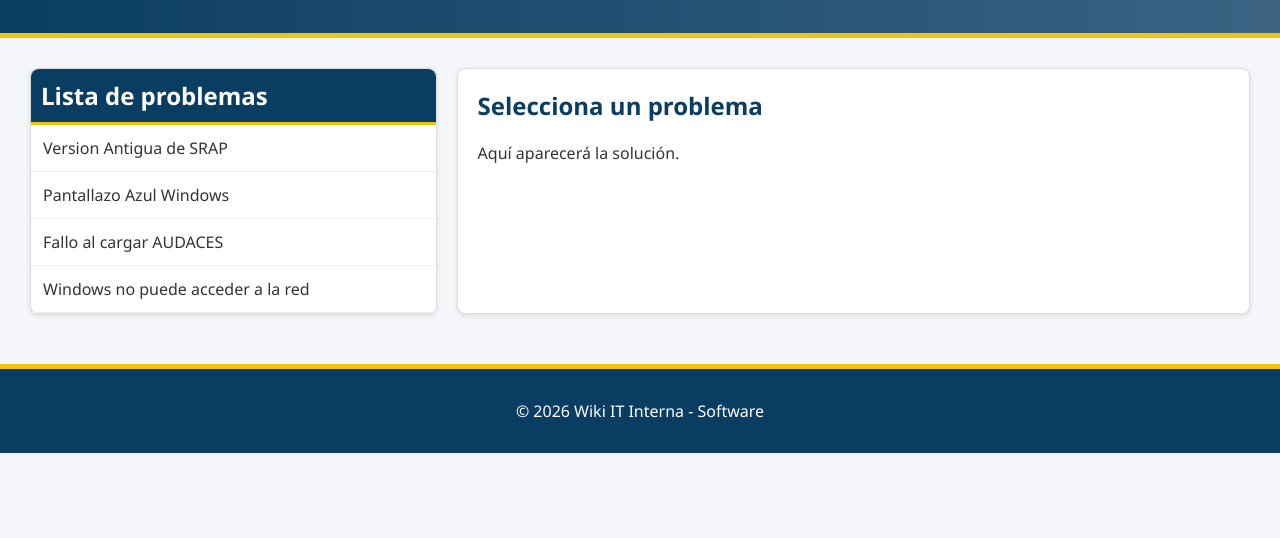
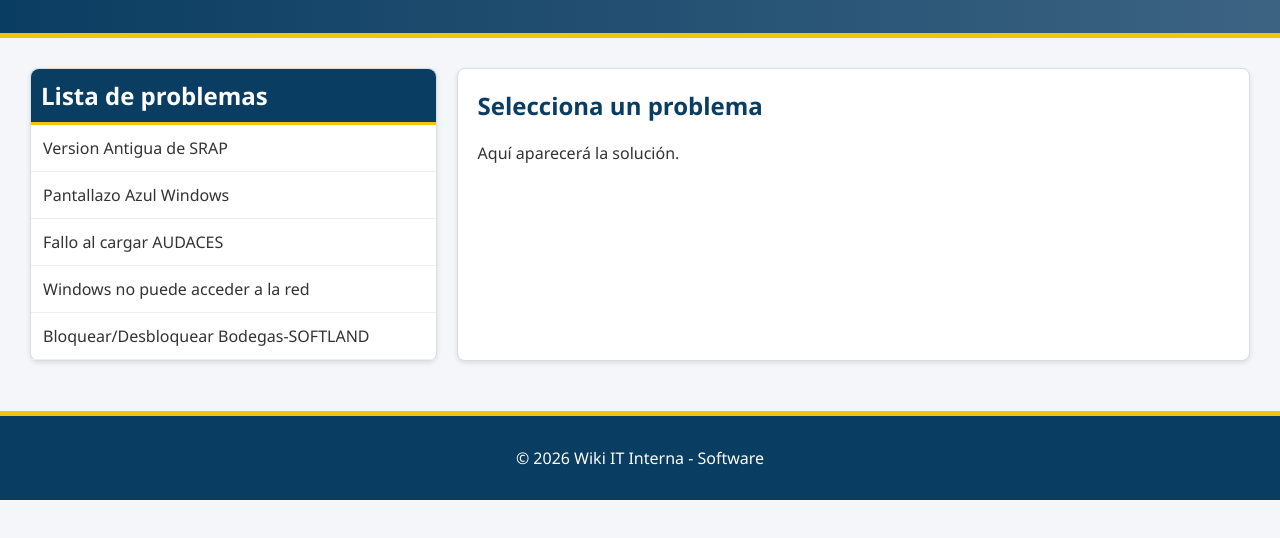
Before and after one commit to samuelprzpp/Wiki_IT_Topaz, a plain HTML site: page SOFTWARE/software.html in a window 1280 px wide. Shown: the part 104-642 px from the top of the page. Drawn offline with Linux system fonts and the light colour scheme.

Commit message:
16/07/2026
16/07/2026

```diff
--- a/SOFTWARE/software.html
+++ b/SOFTWARE/software.html
@@ -88,6 +88,7 @@
       <div class="item" onclick="mostrarSolucion('swre1')">Pantallazo Azul Windows</div>
       <div class="item" onclick="mostrarSolucion('swre2')">Fallo al cargar AUDACES</div>
       <div class="item" onclick="mostrarSolucion('swre3')">Windows no puede acceder a la red</div>
+      <div class="item" onclick="mostrarSolucion('swre4')">Bloquear/Desbloquear Bodegas-SOFTLAND</div>
     </div>
 
     <!-- Panel de solución -->
@@ -128,6 +129,12 @@
           <p><strong>Puntos a revisar:</strong></p>
           <img src="imagenes/errored.png" >
         `;
+      } else if (problema === "swre4") {
+        panel.innerHTML = `
+          <h2>Bloquear/Desbloquear Bodegas-SOFTLAND</h2>
+          <p><strong>Puntos a revisar:</strong></p>
+          <img src="imagenes/bdblocked.png" >
+        `;
       }
     }
   </script>
```
Also changed, not shown: SOFTWARE/imagenes/bdblocked.png (added).
